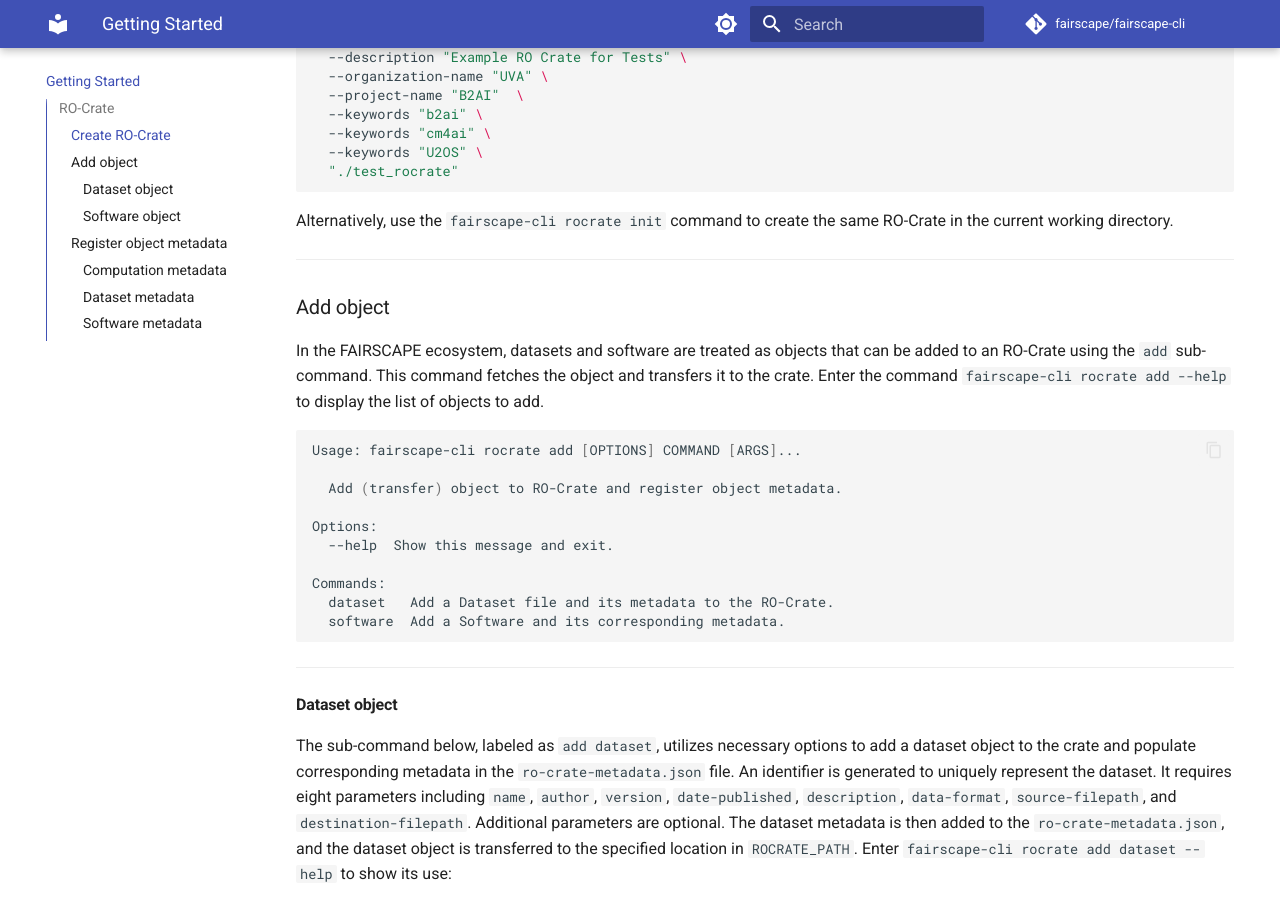
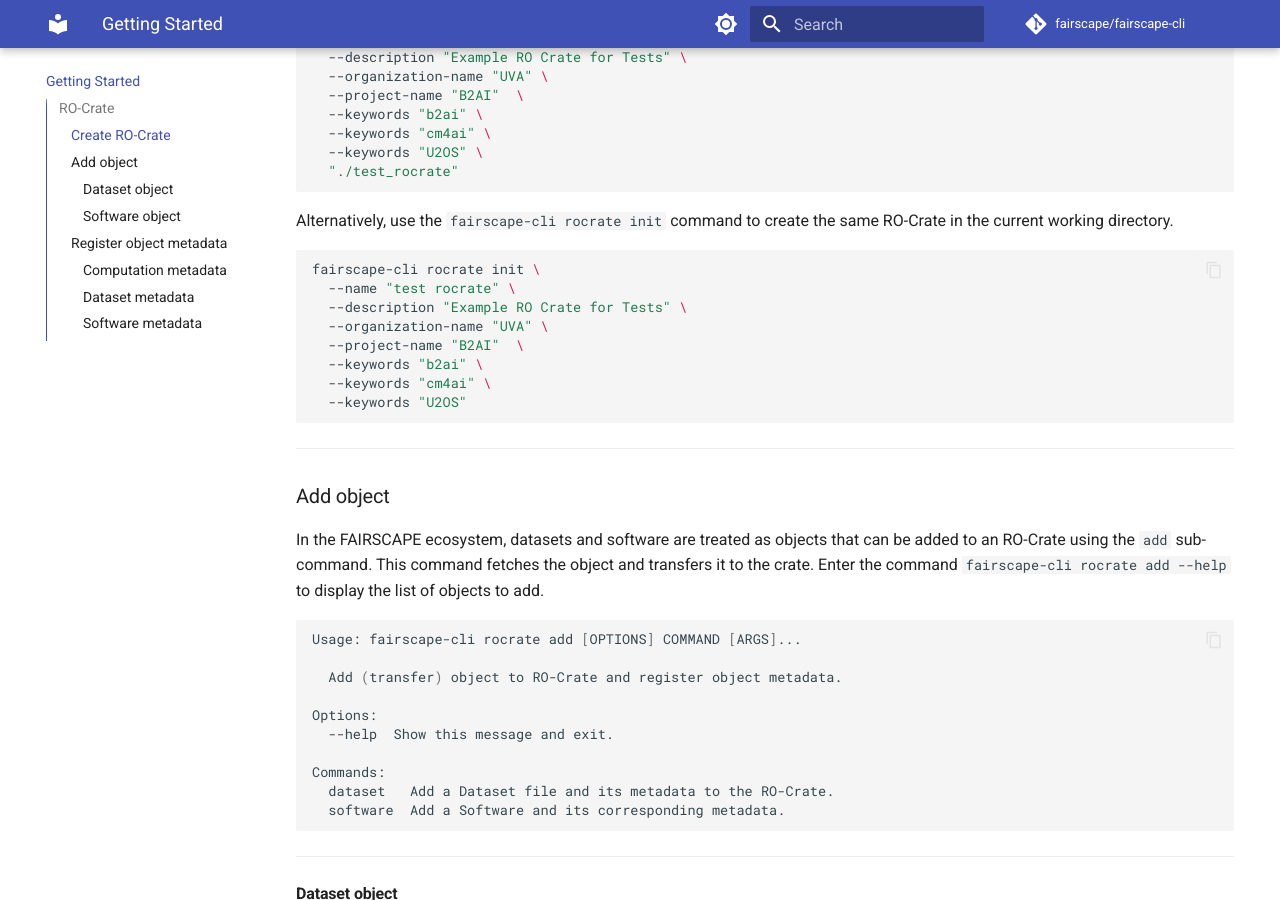
Before and after one commit to fairscape/fairscape-cli, an MkDocs documentation site: the page built from docs/getting-started.md, in a window 1280 px wide and 900 px high, scrolled down 961 px. Built offline with MkDocs 1.6.1 and Material for MkDocs 9.7.7, drawn with Linux system fonts in a browser that asks for light colours; comment, search, counter and statistics services are not loaded; some of the changed text lies outside the part shown.

Commit message:
Added init example

````diff
--- a/docs/getting-started.md
+++ b/docs/getting-started.md
@@ -41,6 +41,17 @@
 ```
 
 Alternatively, use the `fairscape-cli rocrate init` command to create the same RO-Crate in the current working directory.
+
+``` bash
+fairscape-cli rocrate init \
+  --name "test rocrate" \
+  --description "Example RO Crate for Tests" \
+  --organization-name "UVA" \
+  --project-name "B2AI"  \
+  --keywords "b2ai" \
+  --keywords "cm4ai" \
+  --keywords "U2OS"
+```
 
 ---
 
````
Also changed, not shown: other parts of docs/getting-started.md (+2 -2 lines).
